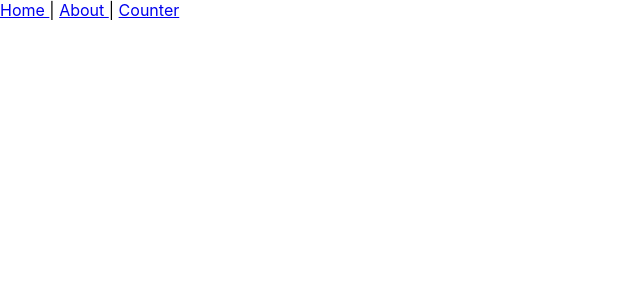
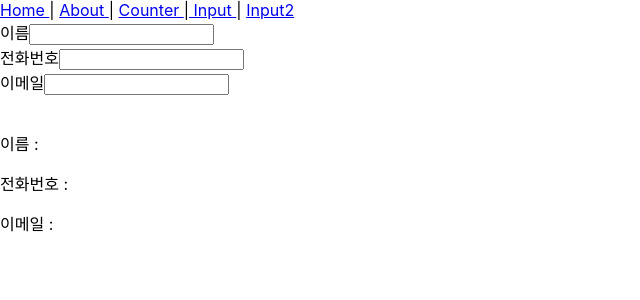
Before and after one commit to zeroempty2/ReactPrac, a React (Create React App) app in the folder project/: page /input2 in a window 1280 px wide. Shown: the top 300 px of the page, without its empty margins (0-640 px from the left). Built offline with nearby package versions, Linux system fonts and the light colour scheme.

Commit message:
state코드 작성 2

```diff
--- a/project/src/App.js
+++ b/project/src/App.js
@@ -3,16 +3,22 @@
 import Home from "./pages/Home";
 import About from "./pages/About";
 import Counter from "./pages/Counter";
+import Input from "./pages/Input";
+import Input2 from "./pages/Input2";
+
 function App() {
   return (
     <div className="App">
     <nav>
-    <Link to = "/"> Home </Link> | <Link to = "/about"> About </Link> | <Link to = "/counter"> Counter </Link>
+    <Link to = "/"> Home </Link> | <Link to = "/about"> About </Link> | <Link to = "/counter"> Counter </Link> |
+    <Link to = "/input"> Input </Link> | <Link to = "/input2"> Input2 </Link>
     </nav>
     <Routes>
       <Route path="/" element={<Home />} />
       <Route path="/about" element={<About />} />
       <Route path="/counter" element={<Counter />} />
+      <Route path="/input" element={<Input />} />
+      <Route path="/input2" element={<Input2 />} />
     </Routes>
     </div>
   );
--- /dev/null
+++ b/project/src/pages/Input.js
@@ -0,0 +1,19 @@
+import React, {useState} from "react";
+
+const Input = () =>{
+    const [txtValue, setTxtValue] = useState("");
+
+    const onChange = (e) => {
+        setTxtValue(e.target.value)
+    };
+
+    return(
+    <div>
+       <input type = "text" value = {txtValue} onChange = {onChange}/>
+       <br/>
+       <p>{txtValue}</p>
+    </div>
+    );
+
+};
+export default Input;
--- /dev/null
+++ b/project/src/pages/Input2.js
@@ -0,0 +1,47 @@
+import React, {useState} from "react";
+
+const Input2 = () =>{
+    const [inputs, setInputs] = useState({
+        name:"",
+        tel:"",
+        email:"",
+
+    });
+
+    const {name, tel, email} = inputs;
+
+    const onChange = (e) => {
+        const value = e.target.value;
+        const id = e.target.id;
+        setInputs({
+            ...inputs,
+            [id] : value
+        });
+    };
+
+    return(
+    <div>
+        <div>
+            <label>이름</label>
+            <input type = "text" id = "name" value = {name} onChange = {onChange}/>
+        </div>
+        <div>
+            <label>전화번호</label>
+            <input type = "tel" id = "tel" value = {tel} onChange = {onChange}/>
+        </div>
+        <div>
+            <label>이메일</label>
+            <input type = "email" id = "email" value = {email} onChange = {onChange}/>
+        </div>
+       <br/>
+       <p>이름 : {name}</p>
+       <p>전화번호 : {tel}</p>
+       <p>이메일 : {email}</p>
+    </div>
+    );
+
+};
+export default Input2;
+
+
+//...이용해 깊은 복사를 해야 값 변경 가능
```
